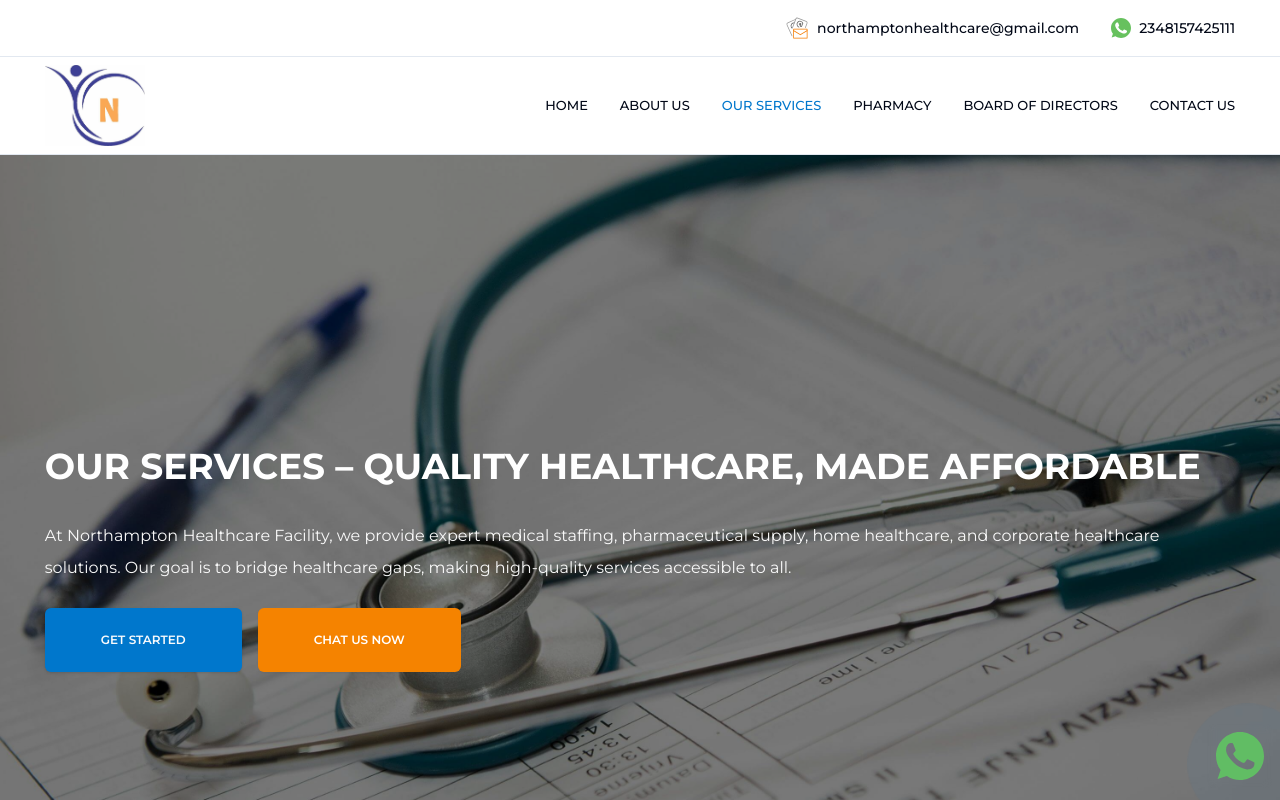
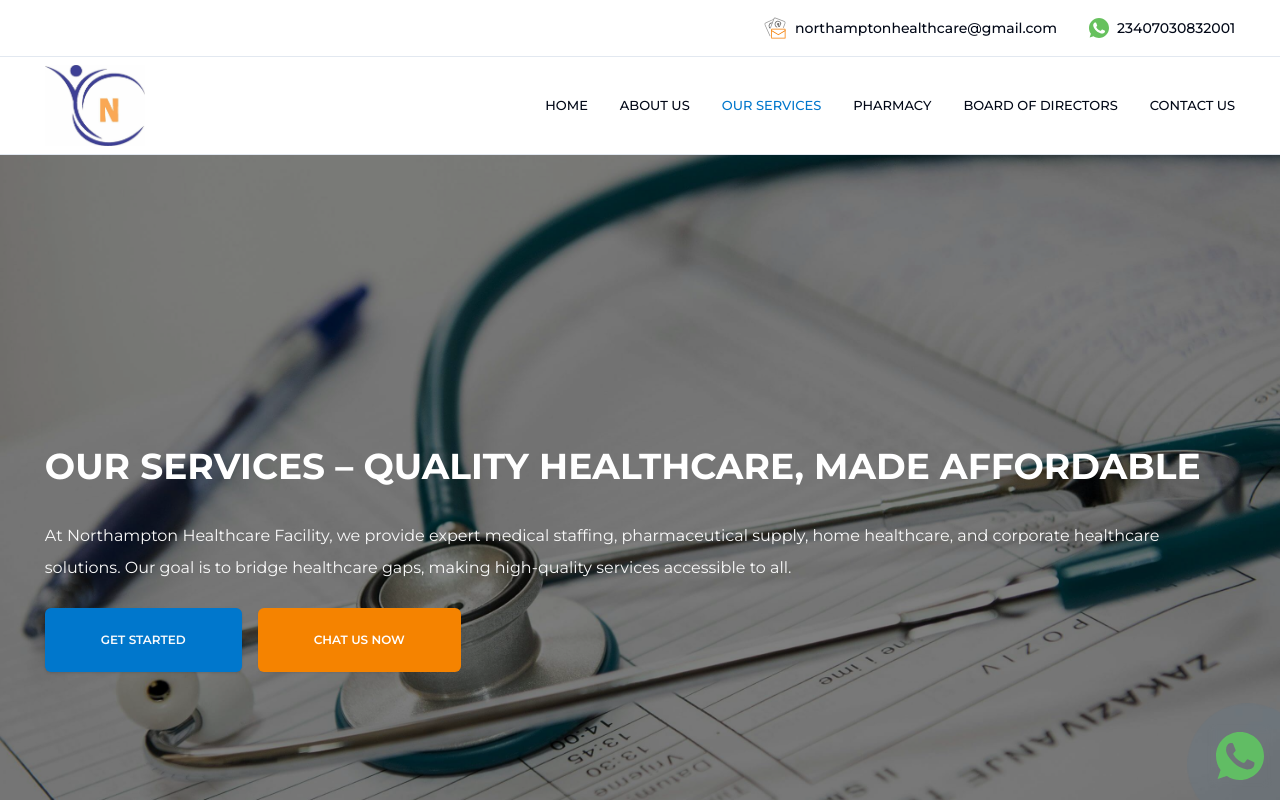
Before and after one commit to tomiwa-adelae/Northampton, a Next.js app: page /services in a window 1280 px wide. Shown: the top 800 px of the page. Built offline with nearby package versions, Linux system fonts and the light colour scheme.

Commit message:
Updated the whatsapp number

```diff
--- a/constants/index.ts
+++ b/constants/index.ts
@@ -5,7 +5,7 @@ export const phoneNumbers = [
 	"08050399782",
 	"08157425111",
 ];
-export const whatsappNumber = "2348157425111";
+export const whatsappNumber = "23407030832001";
 export const address =
 	"51B, Agboola Ajumobi Crescent, Magodo Phase 2, Lagos State";
 
```
